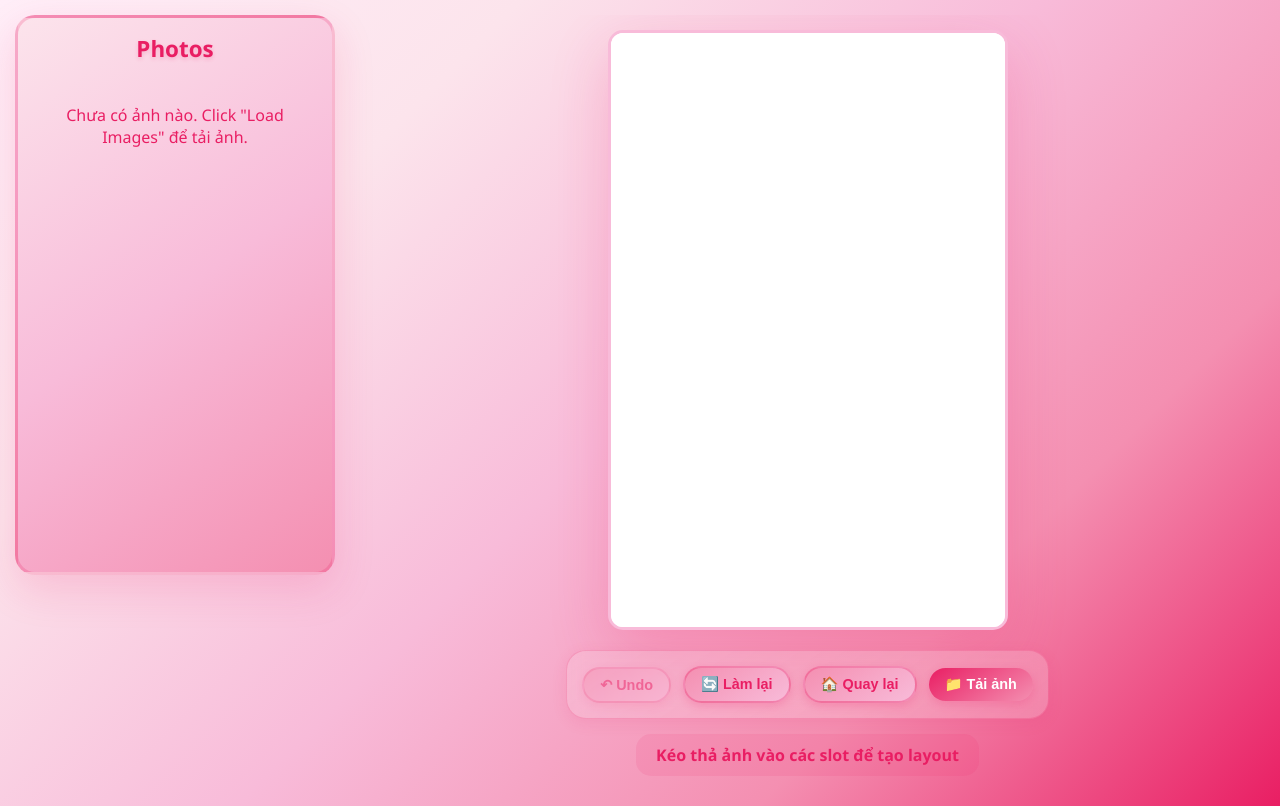
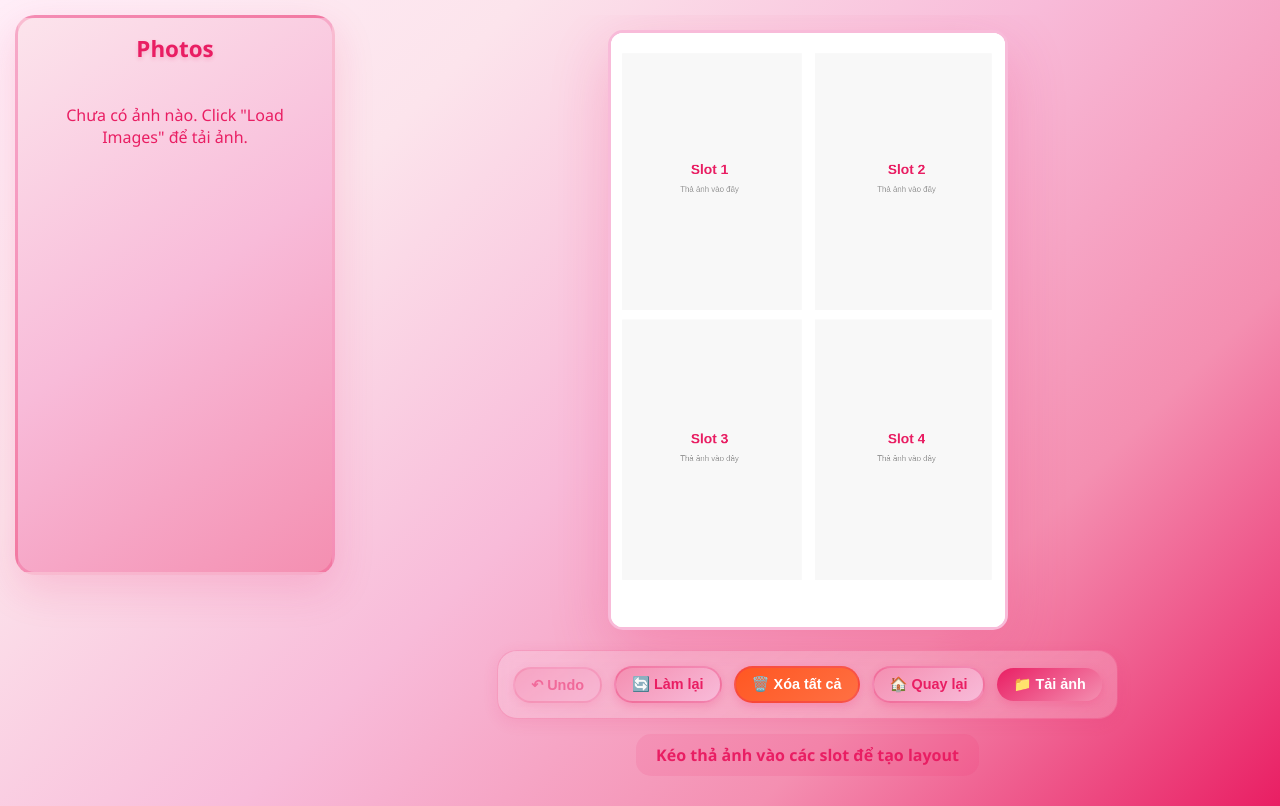
Before and after one commit to Techsolutions2024/Txphotobooth, a website: page layout.html in a window 1280 px wide. Drawn offline with Linux system fonts and the light colour scheme; no server answers.

Commit message:
Add files via upload

```diff
--- a/layout.html
+++ b/layout.html
@@ -469,6 +469,17 @@
             box-shadow: 0 6px 20px rgba(255, 87, 34, 0.4);
         }
 
+        #resetAllBtn {
+            background: linear-gradient(145deg, #FF5722 0%, #FF7043 100%);
+            color: white;
+        }
+
+        #resetAllBtn:hover {
+            background: linear-gradient(145deg, #D84315 0%, #FF5722 100%);
+            transform: translateY(-2px) scale(1.03);
+            box-shadow: 0 5px 15px rgba(255, 87, 34, 0.4);
+        }
+
         #loadImageInput {
             display: none;
         }
@@ -525,6 +536,7 @@
                 <button class="btn btn-primary" id="nextBtn" style="display: none;">✨ Next</button>
                 <button class="btn btn-secondary" id="undoBtn" disabled>↶ Undo</button>
                 <button class="btn btn-secondary" id="resetBtn">🔄 Làm lại</button>
+                <button class="btn btn-secondary" id="resetAllBtn">🗑️ Xóa tất cả</button>
                 <button class="btn btn-secondary" id="backBtn">🏠 Quay lại</button>
                 <button class="btn btn-primary" id="loadImageBtn">📁 Tải ảnh</button>
             </div>
@@ -642,11 +654,10 @@
                 this.canvas = document.getElementById('mainCanvas');
                 this.ctx = this.canvas.getContext('2d');
                 this.canvasFrame = document.querySelector('.canvas-frame');
-                this.generateBtn = document.getElementById('generateBtn');
                 this.resetBtn = document.getElementById('resetBtn');
                 this.undoBtn = document.getElementById('undoBtn');
-                this.debugBtn = document.getElementById('debugBtn');
                 this.backBtn = document.getElementById('backBtn');
+                this.loadImageBtn = document.getElementById('loadImageBtn');
                 this.status = document.getElementById('status');
                 this.loadingOverlay = document.getElementById('loadingOverlay');
 
@@ -875,38 +886,23 @@
                 this.setupKeyboardShortcuts();
 
                 // Button events
-                // Generate button removed
                 this.nextBtn = document.getElementById('nextBtn');
                 this.nextBtn.addEventListener('click', () => this.goToFrameSelection());
                 this.resetBtn.addEventListener('click', () => this.resetLayout());
                 this.undoBtn.addEventListener('click', () => this.undo());
-                this.debugBtn.addEventListener('click', () => this.debugSlots());
-
-                // Save layout button removed
-                this.backBtn.addEventListener('click', () => window.location.href = 'home.html');
+
+                // Back button - navigate to home
+                this.backBtn.addEventListener('click', () => {
+                    window.location.href = 'home.html';
+                });
 
                 // Load image button
                 this.loadImageBtn.addEventListener('click', () => {
                     document.getElementById('loadImageInput').click();
                 });
 
-                // Help button
-                const helpBtn = document.getElementById('helpBtn');
-                const helpInstructions = document.getElementById('helpInstructions');
-                helpBtn.addEventListener('click', () => {
-                    const isVisible = helpInstructions.style.display !== 'none';
-                    helpInstructions.style.display = isVisible ? 'none' : 'block';
-                    helpBtn.textContent = isVisible ? '❓ Help' : '❌ Hide Help';
-                });
-
-                // Load images button
-                const loadImageBtn = document.getElementById('loadImageBtn');
+                // Load image input change event
                 const loadImageInput = document.getElementById('loadImageInput');
-
-                loadImageBtn.addEventListener('click', () => {
-                    loadImageInput.click();
-                });
-
                 loadImageInput.addEventListener('change', (e) => {
                     this.handleImageLoad(e);
                 });
```
